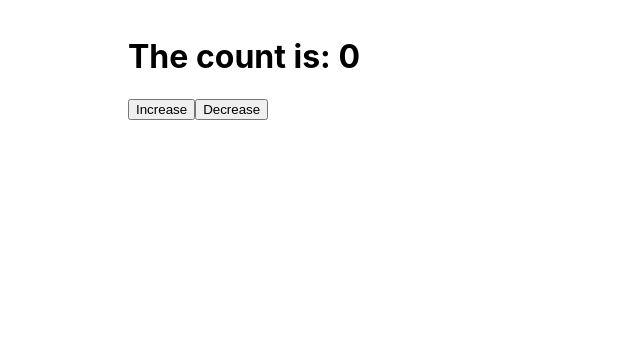
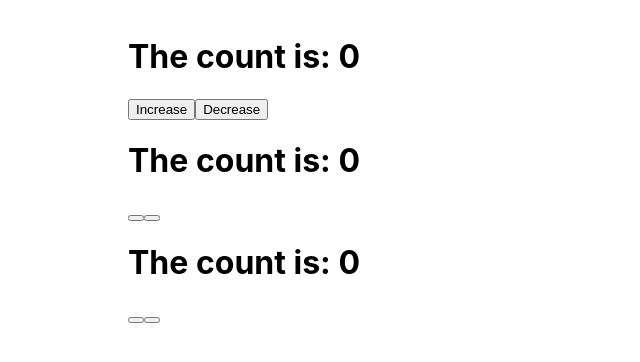
Before and after one commit to Divyanshu2607/LPU-MERN-React, a React (Create React App) app: page / in a window 1280 px wide. Shown: the top 362 px of the page, without its empty margins (0-640 px from the left). Built offline with nearby package versions, Linux system fonts and the light colour scheme.

Commit message:
[Add] Counter props

```diff
--- a/src/App.js
+++ b/src/App.js
@@ -36,7 +36,24 @@ class App extends Component {
           />
         </div>
         <Test /> */}
+        <Counter
+          btn1Text="Increase"
+          btn2Text="Decrease"
+          btn1OnClick={(count) => {
+            return count + 1;
+          }}
+          btn2OnClick={(count) => {
+            if (count <= 1) {
+              return 0;
+            }
+            return count - 2;
+          }}
+        />
+        {/* Pass the text inside the button and the function to execute on click as a prop */}
         <Counter />
+        {/* Multiply by 2 and Divide by 2 */}
+        <Counter />
+        {/* Power of 2 and square root */}
       </div>
     );
   }
--- a/src/components/Counter.js
+++ b/src/components/Counter.js
@@ -5,18 +5,29 @@ class Counter extends Component {
     count: 0,
   };
 
-  increaseCount = () => {
-    this.setState({ count: this.state.count + 1 });
-    console.log(this.state.count);
-  };
-
   render = () => {
     return (
       <>
         <h1>The count is: {this.state.count}</h1>
         <div>
-          <button onClick={this.increaseCount}>Increase</button>
-          <button>Decrease</button> {/* Decrease by 2 but never less than 0 */}
+          <button
+            onClick={() => {
+              let count = this.state.count;
+              count = this.props.btn1OnClick(count);
+              this.setState({ count });
+            }}
+          >
+            {this.props.btn1Text}
+          </button>
+          <button
+            onClick={() => {
+              let count = this.state.count;
+              count = this.props.btn2OnClick(count);
+              this.setState({ count });
+            }}
+          >
+            {this.props.btn2Text}
+          </button>
         </div>
       </>
     );
```
